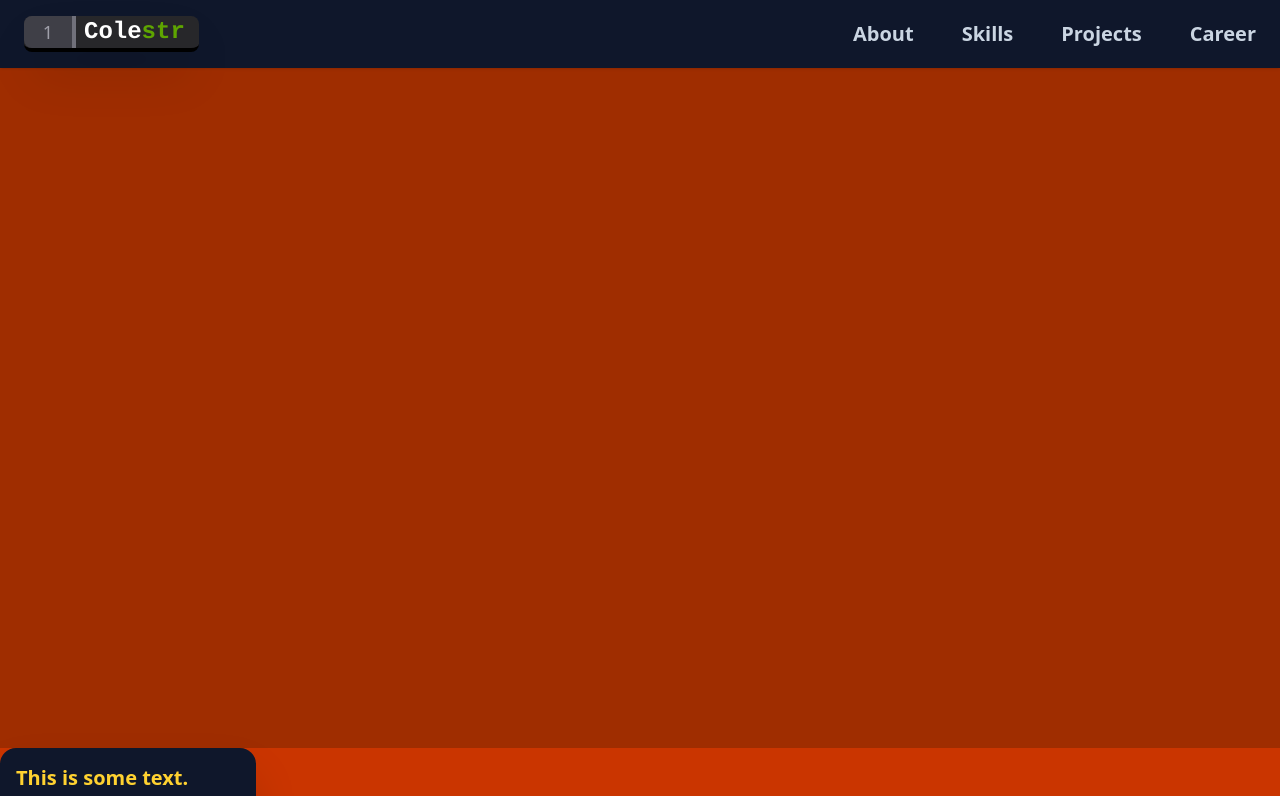
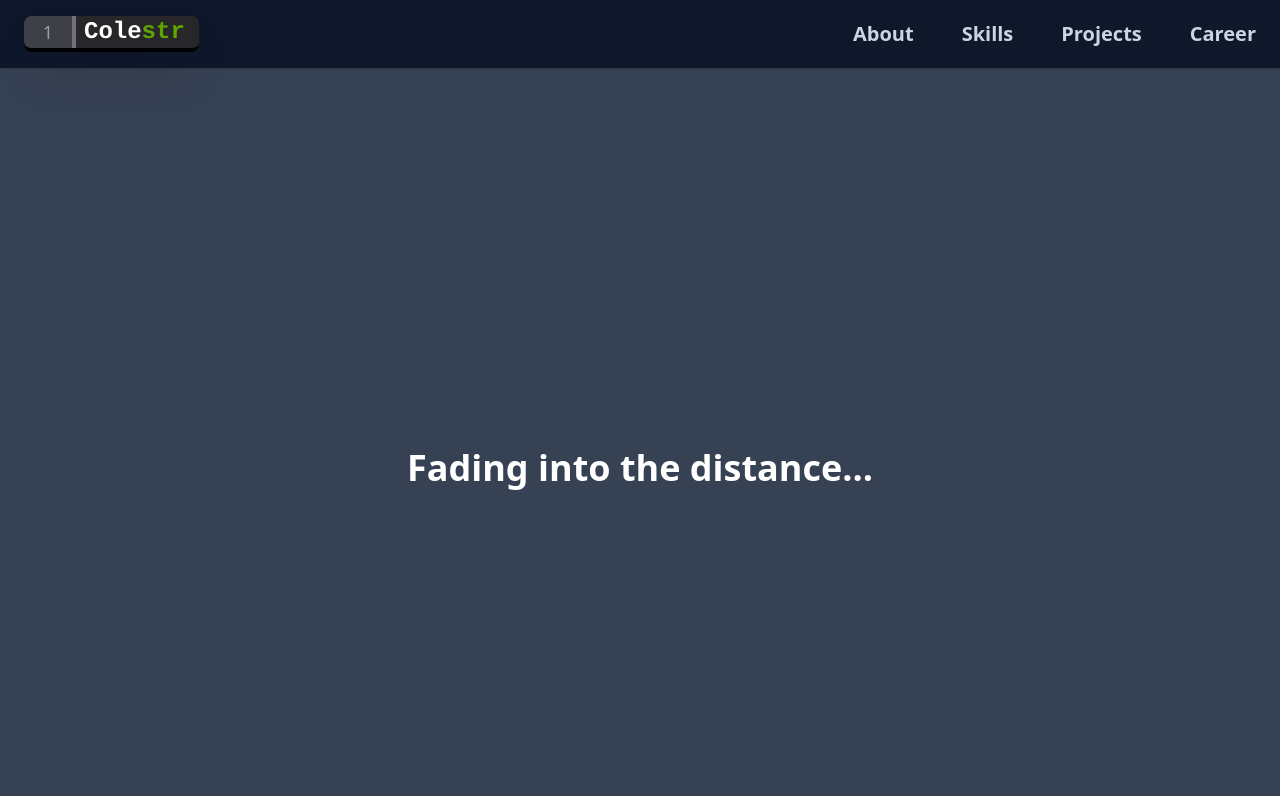
Before and after one commit to colestr/colestr-portfolio, a Svelte app: page / in a window 1280 px wide. Shown: the top 796 px of the page. Built offline with nearby package versions, Linux system fonts and the light colour scheme.

Commit message:
add broken fade

```diff
--- a/src/App.svelte
+++ b/src/App.svelte
@@ -25,8 +25,17 @@
 </header>
 
 <div class="container mx-auto">
-  <section class="flex-col h-[85vh] bg-orange-800">
+  <section class="flex-col h-[85vh]">
+    <div class="relative min-h-screen bg-gray-700">
+      <div class="absolute inset-0 bg-gradient-radial from-black via-amber-300 to-transparent">
+        <div class="flex items-center justify-center h-full text-white text-4xl font-bold">
+          Fading into the distance...
+        </div>
+      </div>
+    </div>
+    <div class="absolute left-0 right-0 top-0 bottom-100">
 
+    </div>
   </section>
 
   <section class="flex-col h-[85vh] bg-orange-700">
```
